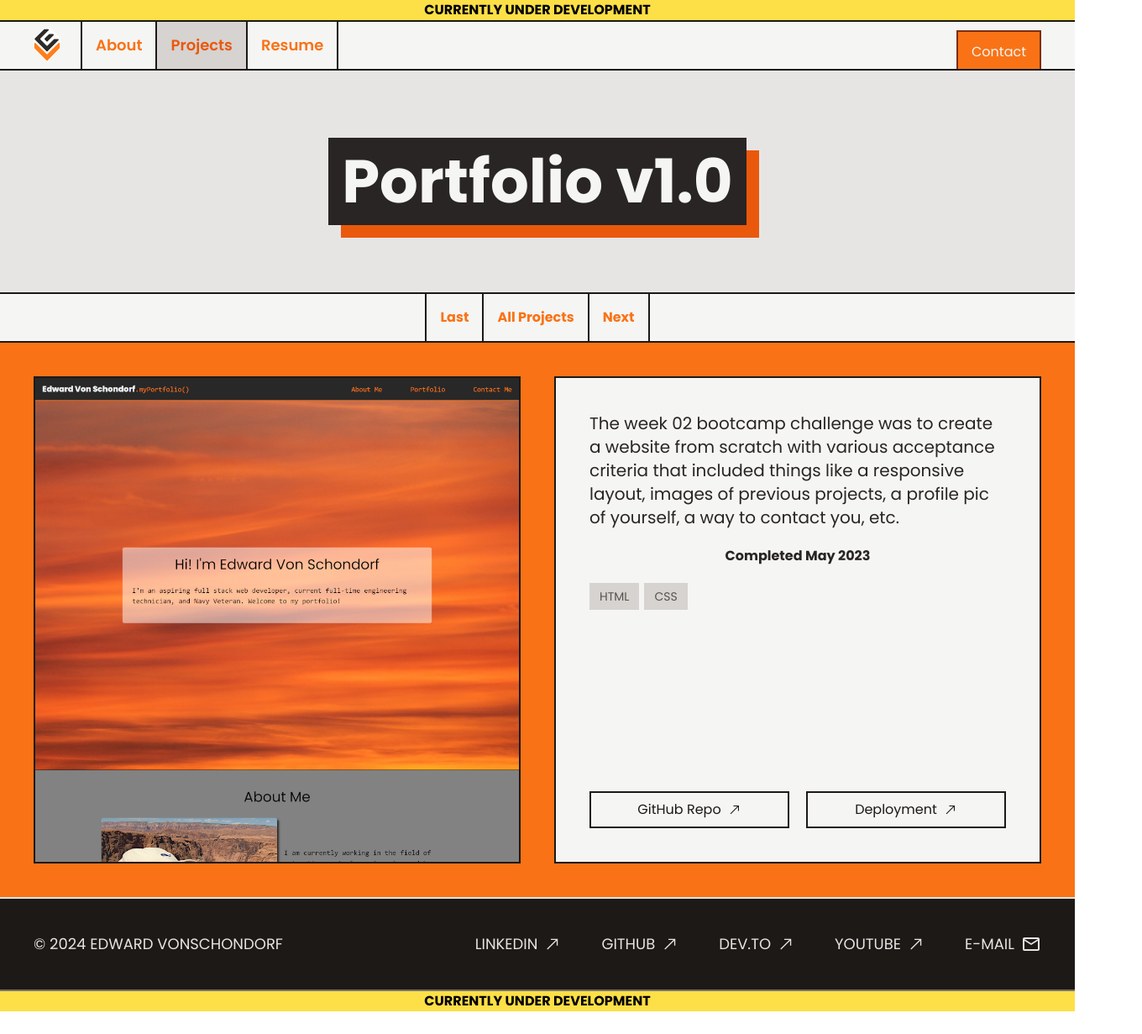
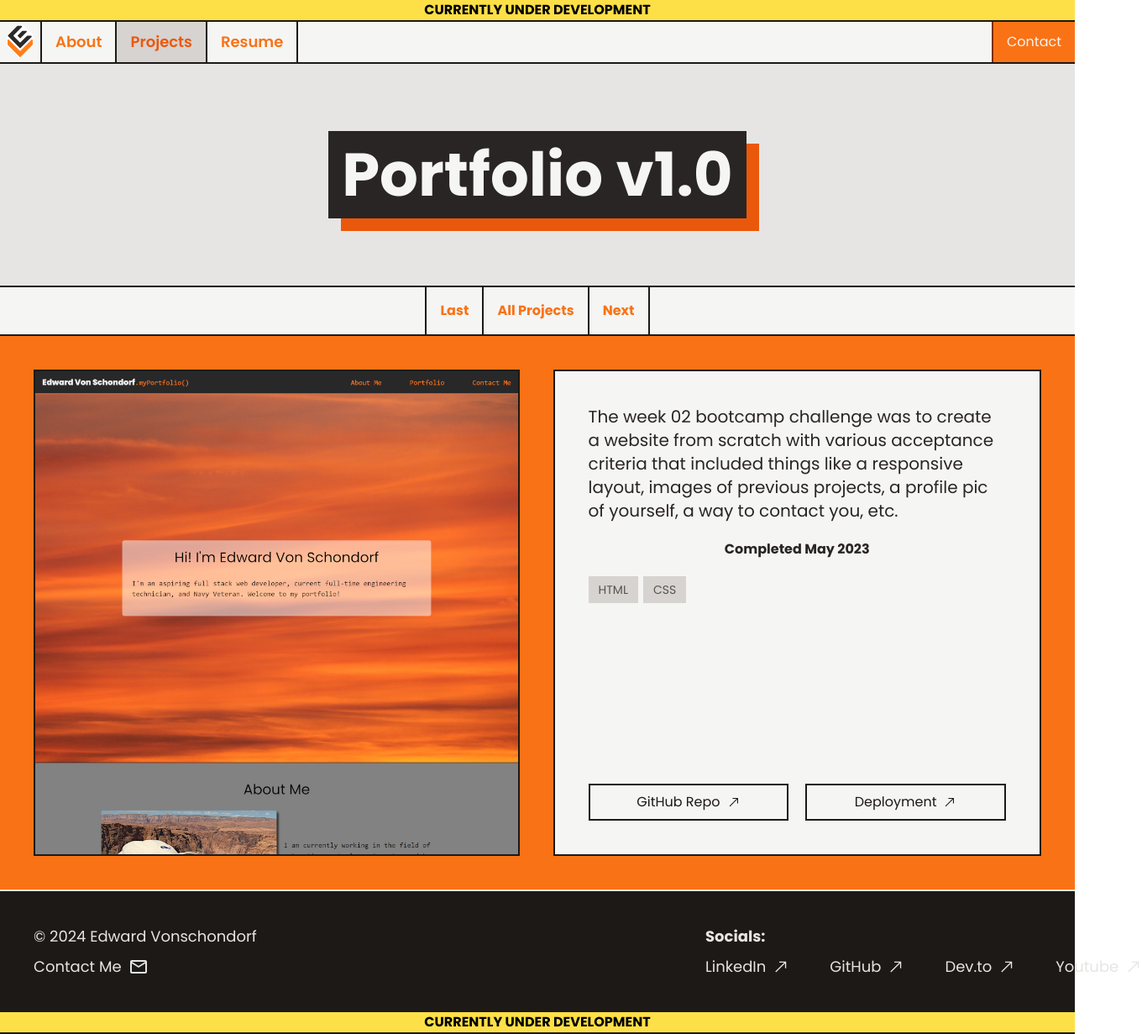
Before and after one commit to Torvec/portfolio-v2.5, a React (Vite) app: page /projects/projectDetails/1 in a window 1280 px wide. Shown: the whole page at 84% size, 1360 px wide, since content can reach past the window. Before the commit the page ends 1204 px from the top, so only its background shows below. Built offline with nearby package versions, Linux system fonts and the light colour scheme.

Commit message:
Update header, footer, and projectDetails styles and layout

```diff
--- a/src/layout/ProjectsLayout.jsx
+++ b/src/layout/ProjectsLayout.jsx
@@ -2,8 +2,8 @@ import { Outlet } from "react-router-dom";
 
 export default function ProjectsLayout() {
   return (
-    <>
+    <div className="flex flex-col min-h-[95vh] bg-orange-500">
       <Outlet />
-    </>
+    </div>
   );
 }
--- a/src/layout/RootLayout.jsx
+++ b/src/layout/RootLayout.jsx
@@ -6,11 +6,17 @@ import { Outlet } from "react-router-dom";
 export default function Root() {
   return (
     <>
+      <section className="flex justify-center border-b-2 border-stone-900 bg-yellow-300 font-bold">
+        CURRENTLY UNDER DEVELOPMENT
+      </section>
       <Header />
       <main className="bg-stone-100 font-sans text-stone-800">
         <Outlet />
       </main>
       <Footer />
+      <section className="flex justify-center border-b-2 border-stone-900 bg-yellow-300 font-bold">
+        CURRENTLY UNDER DEVELOPMENT
+      </section>
     </>
   );
 }
--- a/src/layout/components/Footer.jsx
+++ b/src/layout/components/Footer.jsx
@@ -27,10 +27,17 @@ export default function Footer() {
   };
 
   return (
-    <>
-      <footer className="flex flex-col items-center gap-5 border-t-2 border-stone-200 bg-stone-900 p-5 px-2 text-center font-sans uppercase text-stone-200 md:flex-row md:items-baseline md:justify-between md:text-lg lg:p-10">
-        <p>&copy; {getCurrentYear()} Edward Vonschondorf</p>
-        <div className="flex flex-col justify-center gap-6 lg:flex-row lg:gap-12">
+    <footer className="flex gap-5 border-t-2 border-stone-200 bg-stone-900 px-5 py-10 font-sans text-stone-200 md:flex-row md:items-baseline md:justify-between md:text-lg lg:p-10">
+      <div className="w-2/3">
+        <p className="mb-2">&copy; {getCurrentYear()} Edward Vonschondorf</p>
+        <SocialLink href="mailto:me@edward-vonschondorf.dev" newTab={false}>
+          <span>Contact Me</span>
+          <EmailIcon className="h-6 w-6" />
+        </SocialLink>
+      </div>
+      <div className="flex flex-col gap-2 w-1/3">
+        <p className="font-bold">Socials:</p>
+        <div className="flex flex-col gap-2 lg:flex-row lg:gap-12">
           <SocialLink href="https://www.linkedin.com/in/edward-von/">
             <span>LinkedIn</span>
             <UpArrowIcon className="h-5 w-5" />
@@ -47,15 +54,8 @@ export default function Footer() {
             <span>Youtube</span>
             <UpArrowIcon className="h-5 w-5" />
           </SocialLink>
-          <SocialLink href="mailto:me@edward-vonschondorf.dev" newTab={false}>
-            <span>E-Mail</span>
-            <EmailIcon className="h-6 w-6" />
-          </SocialLink>
         </div>
-      </footer>
-      <section className="flex justify-center border-t-2 border-stone-500 bg-yellow-300 font-bold">
-        CURRENTLY UNDER DEVELOPMENT
-      </section>
-    </>
+      </div>
+    </footer>
   );
 }
--- a/src/layout/components/Header.jsx
+++ b/src/layout/components/Header.jsx
@@ -3,7 +3,6 @@ import { Link, NavLink } from "react-router-dom";
 import EVLogo from "../assets/evLogo.svg?react";
 
 export default function Header() {
-
   function HeaderNavLink({ to, children, borderClass }) {
     return (
       <NavLink
@@ -22,22 +21,15 @@ export default function Header() {
   };
 
   return (
-    <>
-      <section className="flex justify-center border-b-2 border-stone-900 bg-yellow-300 font-bold">
-        CURRENTLY UNDER DEVELOPMENT
-      </section>
-      <header className="flex items-center justify-between border-b-2 border-stone-900 bg-stone-100 px-2 lg:px-10">
+    <header className="flex items-center justify-between border-b-2 border-stone-900 bg-stone-100">
       <nav className="text-md flex items-center font-semibold lg:text-lg">
         <Link to="/">
-            <EVLogo className="my-1 h-14 w-14 pr-2 md:my-0 lg:pr-6" />
+          <EVLogo className="h-10 w-10 m-1 hover:mx-2 transition-all duration-300 ease-in-out" />
         </Link>
         <HeaderNavLink borderClass="border-l-2 border-stone-900" to="/about">
           About
         </HeaderNavLink>
-          <HeaderNavLink
-            borderClass="border-x-2 border-stone-900"
-            to="/projects"
-          >
+        <HeaderNavLink borderClass="border-x-2 border-stone-900" to="/projects">
           Projects
         </HeaderNavLink>
         <HeaderNavLink borderClass="border-r-2 border-stone-900" to="/resume">
@@ -46,11 +38,10 @@ export default function Header() {
       </nav>
       <a
         href="mailto:me@edward-vonschondorf.dev"
-          className="flex self-end border-x-2 border-t-2 border-orange-900 bg-orange-500 px-4 pb-2 pt-3 text-stone-100 transition-all duration-300 ease-in-out hover:border-stone-900 hover:bg-stone-300 hover:px-5 hover:text-stone-900"
+        className="px-4 hover:px-6 flex self-stretch items-center border-l-2 border-orange-900 bg-orange-500 text-stone-100 transition-all duration-300 ease-in-out hover:border-stone-900 hover:bg-stone-300 hover:text-stone-900"
       >
         Contact
       </a>
     </header>
-    </>
   );
 }
--- a/src/pages/home/HeroSection.jsx
+++ b/src/pages/home/HeroSection.jsx
@@ -1,7 +1,7 @@
 function HeroSection() {
   return (
     <section className="flex flex-col items-center justify-center gap-5 border-b-2 border-stone-900 bg-stone-300 py-20 text-5xl font-bold text-stone-100 md:text-6xl lg:text-8xl">
-      <span className="bg-stone-900 p-5 md:-translate-x-48 ">Edward</span>
+      <span className="bg-stone-900 p-5 md:-translate-x-48">Edward</span>
       <span className="bg-stone-900 p-5 md:translate-x-16">Vonschondorf</span>
       <span className="bg-orange-500 p-5 md:translate-x-16">Full Stack</span>
       <span className="bg-orange-500 p-5">Web Developer</span>
--- a/src/pages/projects/ProjectDetails.jsx
+++ b/src/pages/projects/ProjectDetails.jsx
@@ -11,9 +11,9 @@ export default function ProjectDetails() {
     <>
       <PageHeader>{project.title}</PageHeader>
       <ProjectsNav />
-      <section className="grid grid-cols-1 bg-orange-500 p-5 gap-5 lg:grid-cols-2 lg:gap-10 lg:p-10">
+        <section className="flex flex-col gap-5 bg-orange-500 p-5 lg:flex-row lg:gap-10 lg:p-10">
           {/* PROJECT IMAGES */}
-        <div className="border-2 border-stone-900">
+          <div className="lg:w-1/2 border-2 border-stone-900">
             {project.image ? (
               <img
                 src={`/assets/img/${project.image}`}
@@ -27,7 +27,7 @@ export default function ProjectDetails() {
             )}
           </div>
           {/* PROJECT DETAILS */}
-        <div className="flex flex-col gap-5 border-2 border-stone-900 bg-stone-100 p-5 lg:p-10">
+          <div className="flex lg:w-1/2 flex-col gap-5 border-2 border-stone-900 bg-stone-100 p-5 lg:p-10">
             <p className="text-xl">{project.description}</p>
             <p className="text-center font-bold">
               {project.dateCompleted ? (
```
Lines whose indentation alone changed are shown as unchanged.
